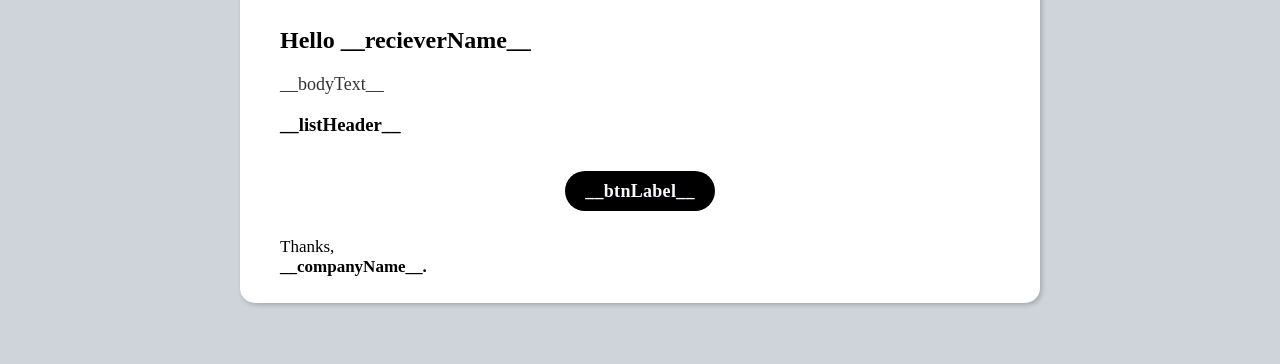
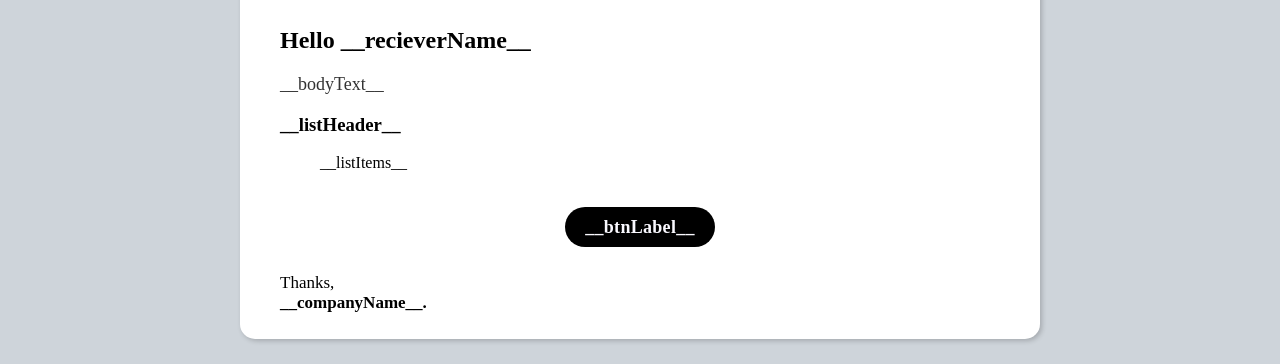
Before and after one commit to Marconoyet/mail-template, a plain HTML site: page template.html in a window 1280 px wide. Shown: the part 290-654 px from the top of the page. Drawn offline with Linux system fonts and the light colour scheme.

Commit message:
add list items placeholder

```diff
--- a/template.html
+++ b/template.html
@@ -87,6 +87,7 @@
           <div id="mail-content-list" style="margin: 0 40px">
             <h3>__listHeader__</h3>
             <ul>
+              __listItems__
               <!-- this example for list item you can loop with language and add as you want -->
               <!-- And words of exanple list is message for you 😉 -->
               <!-- <li style="margin: 15px 20px; font-size: 17px">
```
Also changed, not shown: 1 other file.
